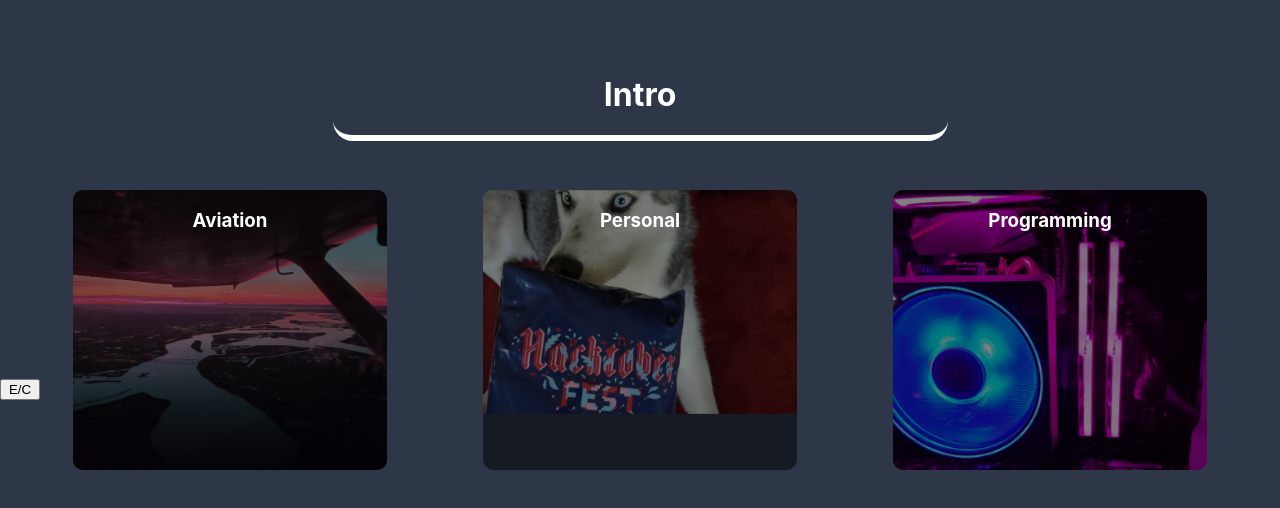
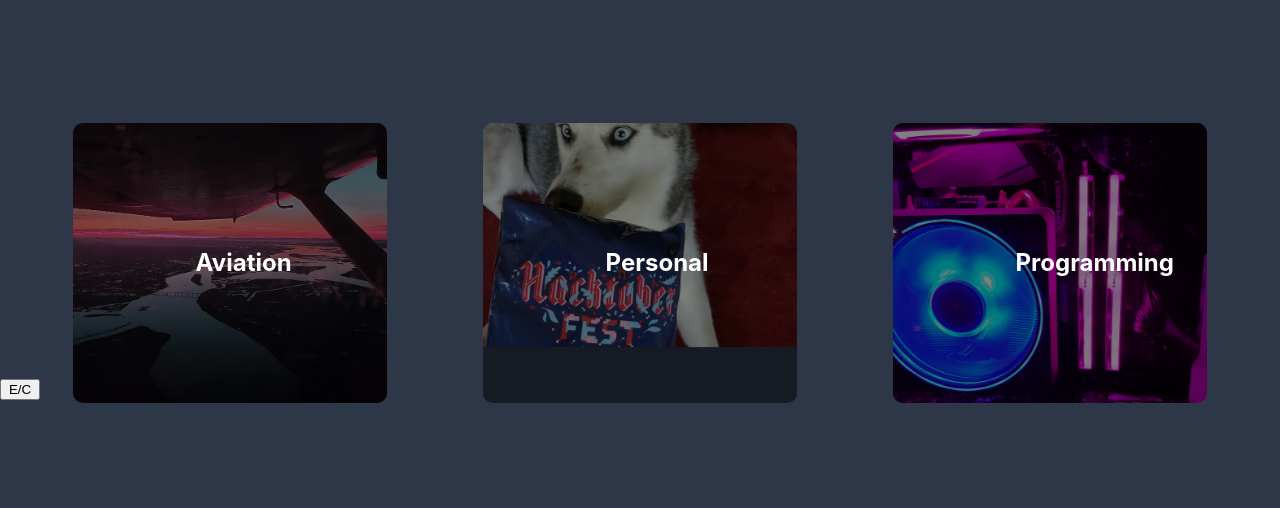
Before and after one commit to fisher60/portfolio, a React (Create React App) app in the folder portfolio/: page / in a window 1280 px wide. Shown: the top 508 px of the page. Built offline with nearby package versions, Linux system fonts and the light colour scheme.

Commit message:
remove intro title, center category title

```diff
--- a/portfolio/src/components/category.css
+++ b/portfolio/src/components/category.css
@@ -26,6 +26,16 @@
     background-color: rgba(0, 0, 0, 0.5);
 }
 
+.category-title h3{
+    font-size: 1.5rem;
+    margin: 0;
+    position: absolute;
+    top: 45%;
+    left: 40%;
+    -ms-transform: translateY(-50%);
+    transform: translateY(-50%);
+}
+
 .category-img{
     left: -20%;
     position: relative;
--- a/portfolio/src/components/home.jsx
+++ b/portfolio/src/components/home.jsx
@@ -8,9 +8,6 @@ import programmingImg from "./programming.jpg";
 export default function Home(){
     return(
         <div className="home-content">
-            <div className="home-title">
-                <h1>Intro</h1>
-            </div>
                 <div className="categories-container">
                 <Category title="Aviation" navLink="aviation" backgroundImg={aviationImg}/>
                 <Category title="Personal" navLink="personal" backgroundImg={personalImg}/>
```
Also changed, not shown: 1 other file (tests, documents, lock files or other folders).
